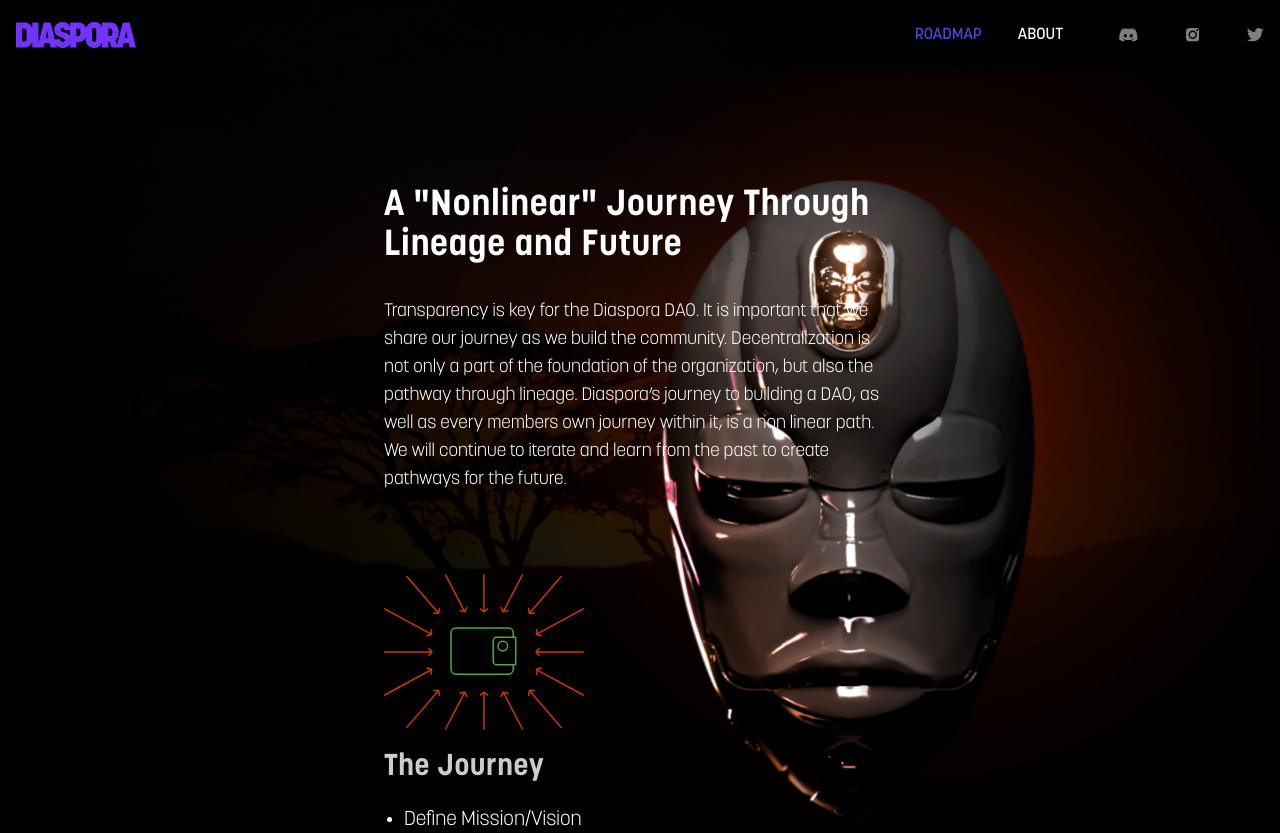
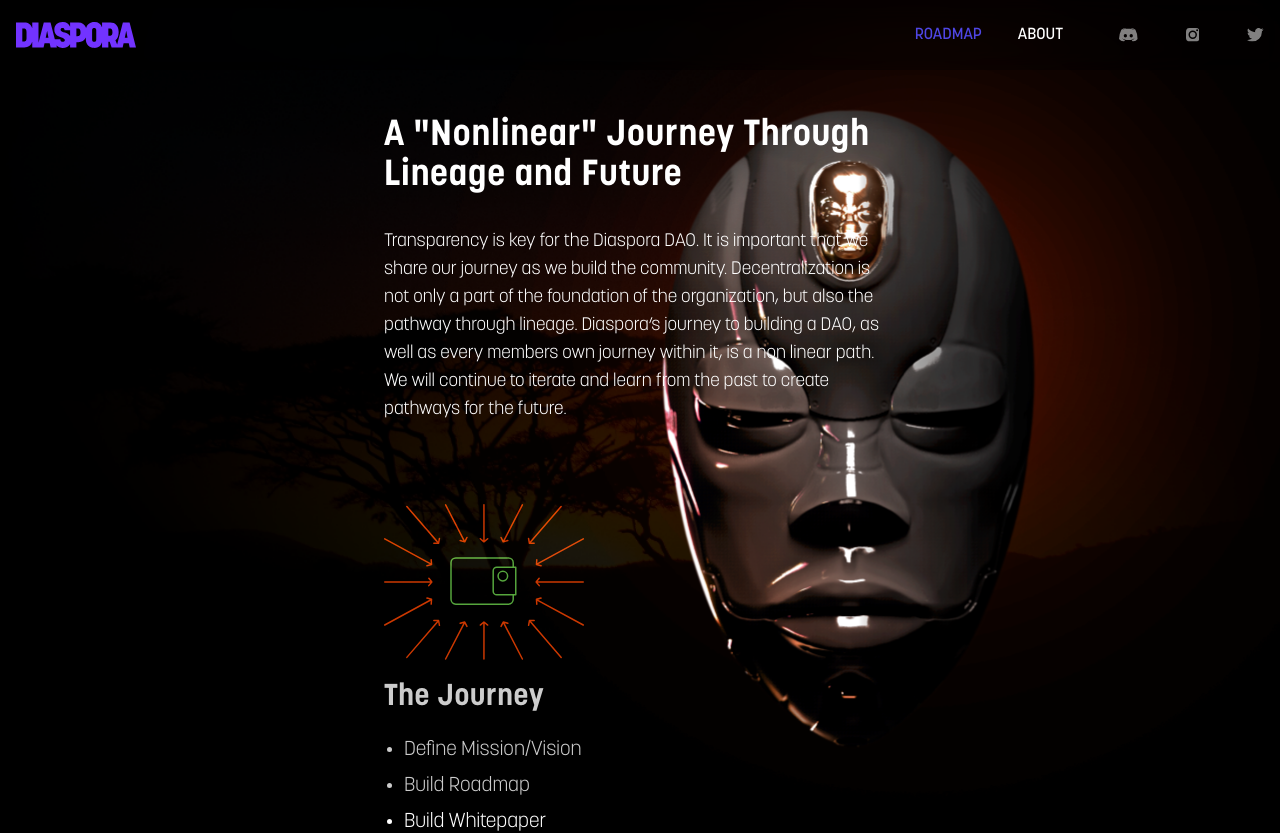
Before and after one commit to diaspora-labs/diaspora-site, a Next.js app: page /roadmap in a window 1280 px wide. Shown: the top 833 px of the page. Built offline with nearby package versions, Linux system fonts and the light colour scheme.

Commit message:
Update NavHeader

```diff
--- a/components/NavHeader.tsx
+++ b/components/NavHeader.tsx
@@ -19,7 +19,7 @@ export const NavHeader = () => {
     return () => window.removeEventListener("resize", handleResize)
   }, [])
   return (
-    <nav className="relative z-50 w-full">
+    <nav className="fixed z-50 w-full bg-black/30 backdrop-blur-md">
       <div className="flex w-full items-center justify-between">
         <div className="flex items-center py-4 px-4">
           <Link href="/">
```
